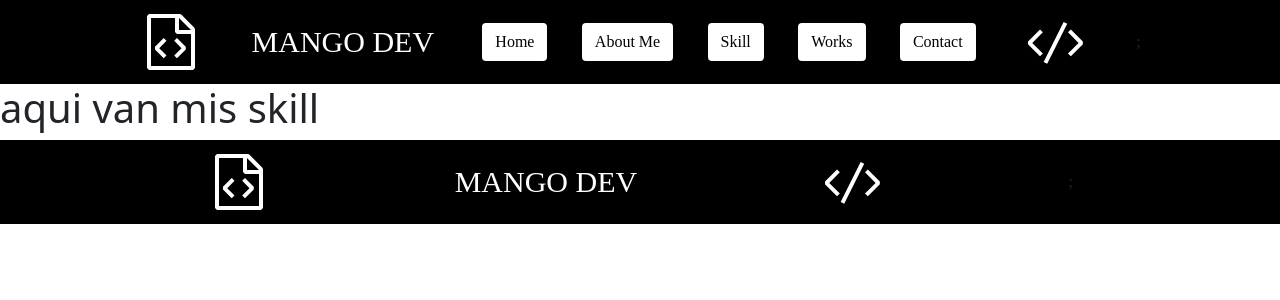
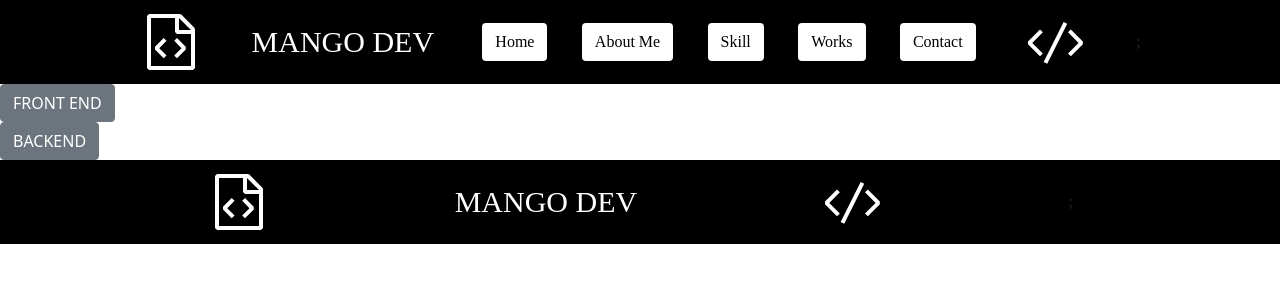
Before and after one commit to josegho2013/-React-Landing-Page, a React (Create React App) app in the folder landing-page/: page /skill in a window 1280 px wide. Shown: the top 300 px of the page. Built offline with nearby package versions, Linux system fonts and the light colour scheme.

Commit message:
update skill

```diff
--- a/landing-page/src/components/Home.js
+++ b/landing-page/src/components/Home.js
@@ -1,8 +1,10 @@
-import React from "react";
-
+import React, { useState } from "react";
+import { Button, Collapse, Alert } from "reactstrap";
 import "../styles/home.css";
 
 const Home = () => {
+  const [isOpen, setIsOpen] = useState(false);
+  const toggle = () => setIsOpen(!isOpen);
   return (
     <div className="home-container">
       <div className="left-image">
@@ -12,7 +14,26 @@ const Home = () => {
         />
       </div>
       <div className="right-image">
-        <h1>holaaaa aqui va mi foto</h1>
+        <Button
+          color="primary"
+          onClick={toggle}
+          style={{
+            marginBottom: "1rem",
+          }}
+        >
+          Mas sobre mi
+        </Button>
+        <Collapse horizontal isOpen={isOpen}>
+          <Alert
+            style={{
+              width: "500px",
+            }}
+          >
+            Anim pariatur cliche reprehenderit, enim eiusmod high life accusamus
+            terry richardson ad squid. Nihil anim keffiyeh helvetica, craft beer
+            labore wes anderson cred nesciunt sapiente ea proident.
+          </Alert>
+        </Collapse>
       </div>
     </div>
   );
--- a/landing-page/src/components/Skill.js
+++ b/landing-page/src/components/Skill.js
@@ -1,10 +1,17 @@
-import React from 'react'
+import React from "react";
+import { Button } from "reactstrap";
 
-const Clients = () => {
+const Skill = () => {
   return (
-    <div>
-      <h1>aqui van mis skill</h1></div>
-  )
-}
+    <div className="container-skill">
+      <div className="left-skill">
+        <Button>FRONT END</Button>
+      </div>
+      <div className="right-skill">
+        <Button>BACKEND</Button>
+      </div>
+    </div>
+  );
+};
 
-export default Clients
+export default Skill;
--- a/landing-page/src/styles/home.css
+++ b/landing-page/src/styles/home.css
@@ -1,15 +1,15 @@
 .home-container {
   width: 100%;
-  /* background-repeat: no-repeat; */
   display: flex;
 }
 
 .left-image{
-  width: 50%;
+  width: 51%;
 }
 .right-image{
-  width: 50%;
+  width: 49%;
 }
 .imagen{
-  width: 50%;
+  width: 100%;
+  background-repeat: no-repeat;
 }
--- a/landing-page/src/styles/skill.css
+++ b/landing-page/src/styles/skill.css
@@ -0,0 +1,11 @@
+.container-skill {
+  width: 100%;
+  display: flex;
+}
+
+.letf-skill {
+  width: 50%;
+}
+.right-skill {
+  width: 50%;
+}
```
